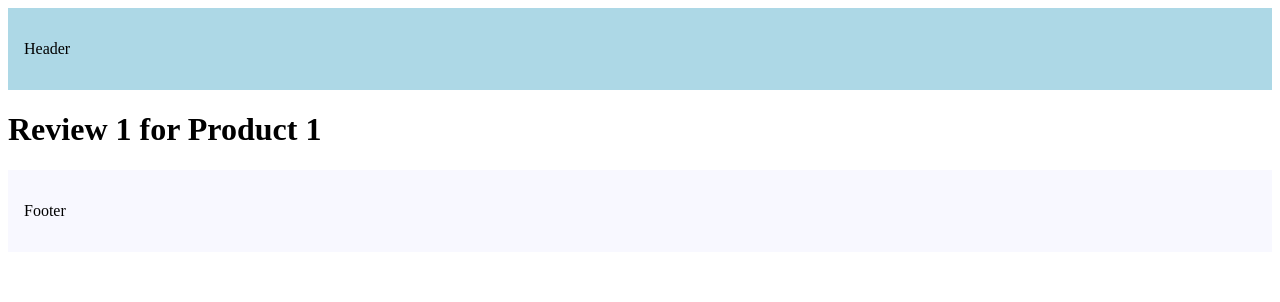
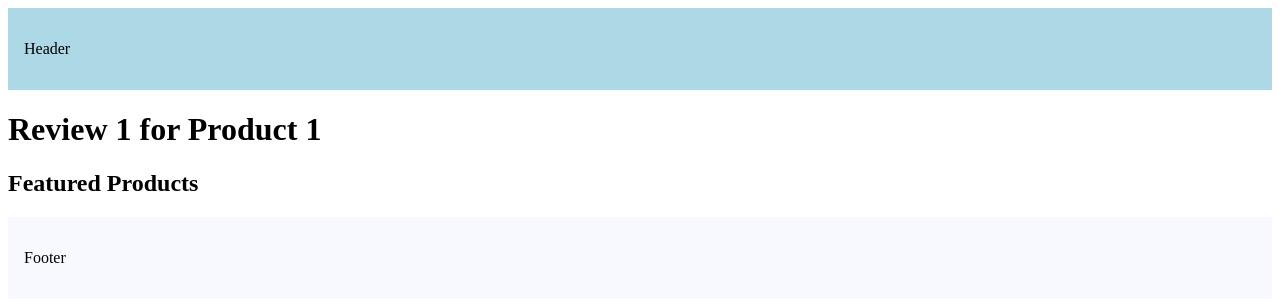
Before and after one commit to CloudFoundry276/nextjs-tutorials, a Next.js app in the folder routing-demo/: page /products/1/reviews/1 in a window 1280 px wide. Shown: the top 302 px of the page. Built offline with nearby package versions, Linux system fonts and the light colour scheme.

Commit message:
implementing nested layouts

```diff
--- /dev/null
+++ b/routing-demo/src/app/products/[productId]/layout.tsx
@@ -0,0 +1,10 @@
+import React from "react";
+
+export default function ProductDetailsLayout({ children, }: { children: React.ReactNode }) {
+    return (
+        <>
+            {children}
+            <h2>Featured Products</h2>
+        </>
+    )
+}
```
